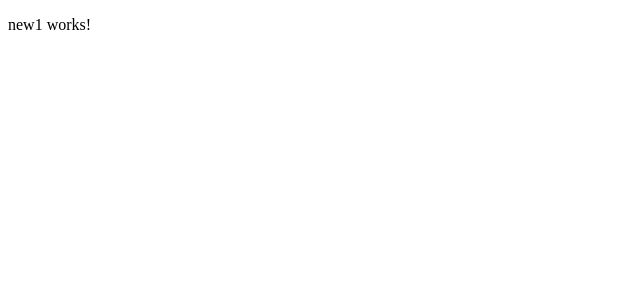
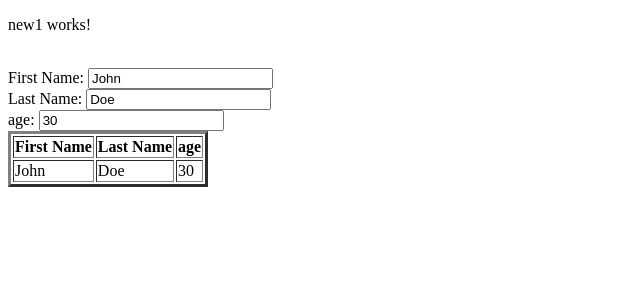
Before and after one commit to Whoops-Aurora/p1, an Angular app: page / in a window 1280 px wide. Shown: the top 300 px of the page, without its empty margins (0-640 px from the left). Built offline with nearby package versions, Linux system fonts and the light colour scheme.

Commit message:
"Form binding "

```diff
--- a/src/app/app.module.ts
+++ b/src/app/app.module.ts
@@ -1,5 +1,6 @@
 import { NgModule } from '@angular/core';
 import { BrowserModule } from '@angular/platform-browser';
+import { FormsModule } from '@angular/forms'; // <-- NgModel lives here (for two-way binding)
 
 import { AppRoutingModule } from './app-routing.module';
 import { AppComponent } from './app.component';
@@ -12,7 +13,9 @@ import { New1Component } from './new1/new1.component';
   ],
   imports: [
     BrowserModule,
-    AppRoutingModule
+    AppRoutingModule,
+    FormsModule // <-- import the FormsModule before binding with [(ngModel)]
+
   ],
   providers: [],
   bootstrap: [New1Component]
--- a/src/app/new1/new1.component.html
+++ b/src/app/new1/new1.component.html
@@ -1 +1,24 @@
 <p>new1 works!</p>
+<br>
+<label for="Firstname">
+    First Name: <input type="text" [(ngModel)]="fname"><br>
+</label>
+
+<label for="Lastname">
+    Last Name: <input type="text" [(ngModel)]="lname"><br>
+</label>
+<label for="age">
+    age: <input type="text" [(ngModel)]="age"><br>
+</label>
+<table border="3">
+    <tr>
+        <th>First Name</th>
+        <th>Last Name</th>
+        <th>age</th>
+    </tr>
+    <tr>
+        <td>{{fname}}</td>
+        <td>{{lname}}</td>
+        <td>{{age}}</td>
+    </tr>
+</table>
--- a/src/app/new1/new1.component.ts
+++ b/src/app/new1/new1.component.ts
@@ -6,5 +6,7 @@ import { Component } from '@angular/core';
   styleUrl: './new1.component.css'
 })
 export class New1Component {
-
+  fname: string = 'John';
+  lname: string = 'Doe';
+  age: number = 30;
 }
```
